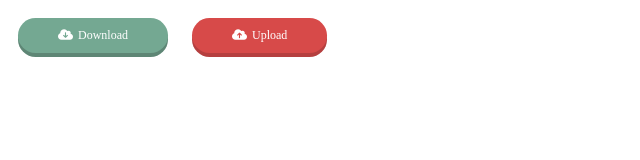
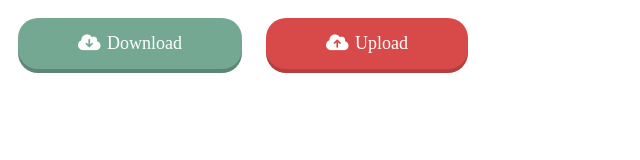
Before and after one commit to ChristianTeaching/widgets, a plain HTML site: page buttons.html in a window 1280 px wide. Shown: the whole page, without its empty margins (0-640 px from the left). Drawn offline with Linux system fonts and the light colour scheme.

Commit message:
Update buttons.html

```diff
--- a/buttons.html
+++ b/buttons.html
@@ -244,7 +244,7 @@
 
 <body>
 
-  <button class="btn mid green rounded threeD" type="button" onclick="download()"> <i class="fa fa-cloud-download" aria-hidden="true"></i> Download </button>
+  <button class="btn large green rounded threeD" type="button" onclick="download()"> <i class="fa fa-cloud-download" aria-hidden="true"></i> Download </button>
 
   <script>
     function download() {
@@ -256,7 +256,7 @@
 
 <body>
 
-  <button class="btn mid red rounded threeD" type="button" onclick="upload()"> <i class="fa fa-cloud-upload" aria-hidden="true"></i> Upload </button>
+  <button class="btn large red rounded threeD" type="button" onclick="upload()"> <i class="fa fa-cloud-upload" aria-hidden="true"></i> Upload </button>
 
   <script>
     function upload() {
```
